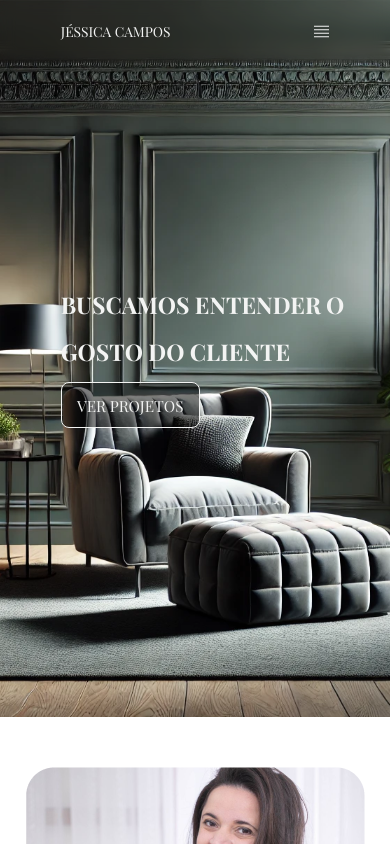
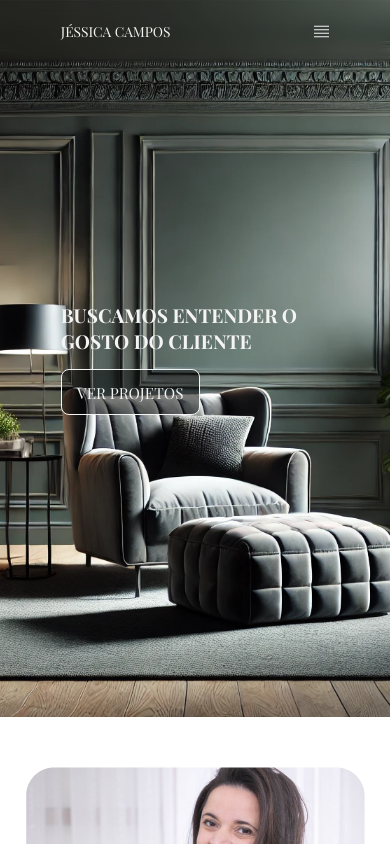
Before and after one commit to eetecnology/J-ssicaArq, a React (Vite) app: page / in a window 390 px wide. Shown: the top 844 px of the page. Built offline with nearby package versions, Linux system fonts and the light colour scheme.

Commit message:
att - Header

```diff
--- a/src/components/Banner.jsx
+++ b/src/components/Banner.jsx
@@ -12,8 +12,7 @@ export default function Banner() {
   return (
     <section className={styles.banner}>
       <div className={styles.content}>
-        <h1>BUSCAMOS ENTENDER O</h1>
-        <h1>GOSTO DO CLIENTE</h1>
+        <h1>BUSCAMOS ENTENDER O GOSTO DO CLIENTE</h1>
         <Button className={styles.button} bgActive={true} onClick={handleWhatsAppClick}>
           VER PROJETOS
         </Button>
--- a/src/components/Banner.module.css
+++ b/src/components/Banner.module.css
@@ -13,8 +13,10 @@
 .content {
   margin-left: 7.9rem;
   font-family: var(--font);
+  max-width: 48rem;
+  width: 100%;
+}
 
-  }
 .content button {
   font-family: var(--font);
 }
@@ -23,3 +25,12 @@
   font-size: 3rem;
   margin-bottom: 2rem;
 }
+
+@media (max-width: 400px) {
+  .content {
+    max-width: 40rem;
+  }
+  .content h1 {
+    font-size: 2.5rem;
+  }
+}
--- a/src/components/Contact.module.css
+++ b/src/components/Contact.module.css
@@ -13,7 +13,6 @@
 
 .description h2 {
   font-size: 3.6rem;
-  margin-bottom: 2.6rem;
 }
 
 .description p, .description b {
@@ -28,11 +27,10 @@
   margin-bottom: 0;
 }
 
-/*Degisn temporario*/
 .map {
-  font-size: 5rem;
   max-width: 490px;
   width: 100%;
+  margin: 2.6rem 0;
 }
 
 /*Design responsivo*/
--- a/src/components/Header.module.css
+++ b/src/components/Header.module.css
@@ -88,18 +88,17 @@
 
 .navbarMobile {
   position: fixed;
-  top: 8.2rem;
+  top: 6.2rem;
   width: 25rem;
   right: 0;
   opacity: 0;
   visibility: hidden;
   height: 100%;
-  background-color: var(--grey-green-10);
   transform: translateY(100%);
 }
 
 .navbarMobile ul {
-  background-color: var(--grey-green-10);
+  background-color: var(--grey-green-12);
 }
 
 .navbarMobile ul li {
@@ -131,9 +130,6 @@
   .navbar ul {
     gap: 3rem;
   }
-}
-
-@media (max-width: 600px) {
   .navbar {
     display: none;
   }
--- a/src/components/Portfolio.module.css
+++ b/src/components/Portfolio.module.css
@@ -3,7 +3,7 @@
   flex-direction: column;
   justify-content: center;
   align-items: center;
-  padding: 4rem 0;
+  padding: 4rem 2rem;
   gap: 12.2rem;
 }
 
--- a/src/global.css
+++ b/src/global.css
@@ -10,6 +10,7 @@
     --grey-green-9: #3d423f;
     --grey-green-10: rgba(0, 0, 0,0.2);
     --grey-green-11: rgba(0, 0, 0, 0.5);
+    --grey-green-12: rgba(0, 0, 0, 0.8);
 
     --orange-1: #faf4ee;
     --orange-2: #f8efe6;
```
Lines whose indentation alone changed are shown as unchanged.
